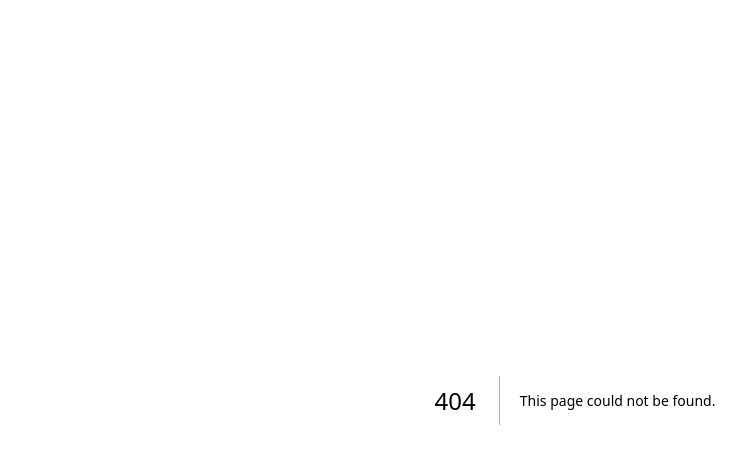
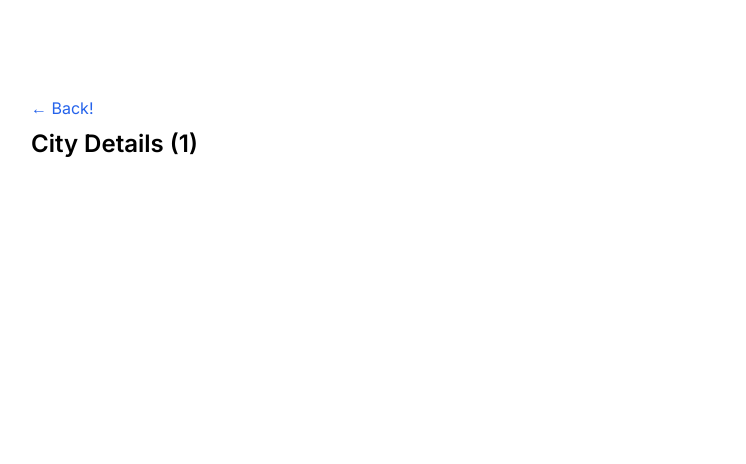
Before and after one commit to AhmedElaguab/next-weather-app, a Next.js app: page /details/1 in a window 1280 px wide. Before the commit this address had no page. Shown: the top 464 px of the page, without its empty margins (65-811 px from the left). Built offline with nearby package versions, Linux system fonts and the light colour scheme.

Commit message:
add city details page

```diff
--- /dev/null
+++ b/app/details/[city]/page.tsx
@@ -0,0 +1,15 @@
+'use client';
+
+import Link from 'next/link';
+
+export default function CityDetails({ params }: { params: { city: string } }) {
+  const city = params.city;
+  return (
+    <>
+      <Link href="/" className="flex text-blue-600 mb-2">
+        &larr; Back!
+      </Link>
+      <h1 className="h1 text-2xl font-semibold">City Details ({city})</h1>
+    </>
+  );
+}
--- a/app/layout.tsx
+++ b/app/layout.tsx
@@ -16,7 +16,9 @@ export default function RootLayout({
 }>) {
   return (
     <html lang="en">
-      <body className={inter.className}>{children}</body>
+      <body className={inter.className}>
+        <main className="p-24">{children}</main>
+      </body>
     </html>
   );
 }
--- a/app/page.tsx
+++ b/app/page.tsx
@@ -20,7 +20,7 @@ export default function Home() {
   }, [search]);
 
   return (
-    <main className="p-24">
+    <>
       <h1 className="h1 text-2xl font-semibold">Next Weather App</h1>
       <div className="flex flex-col mt-3">
         <label htmlFor="search">Search for local weather</label>
@@ -42,6 +42,6 @@ export default function Home() {
           ))}
         </div>
       )}
-    </main>
+    </>
   );
 }
```
